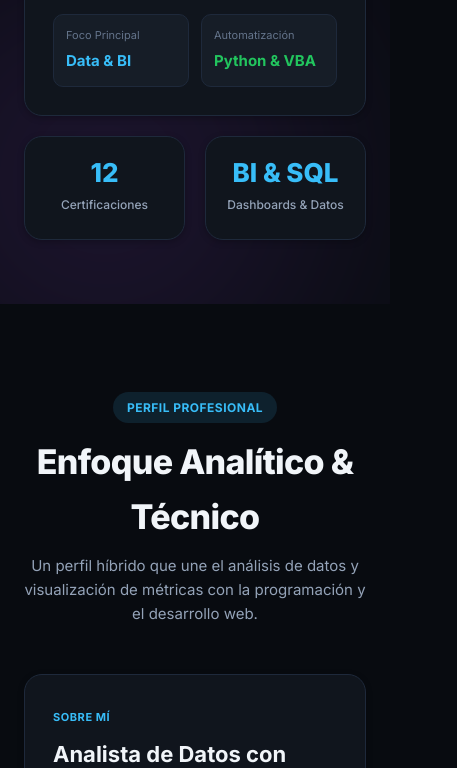
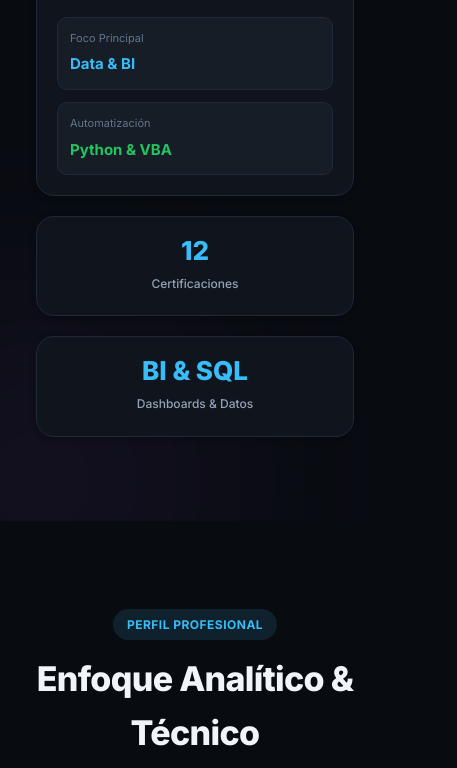
Before and after one commit to Tomasanfo/Portfolio, a plain HTML site: page index.html in a window 390 px wide. Shown: the part 1028-1796 px from the top of the page, 457 px wide, since content can reach past the window. Drawn offline with Linux system fonts and the light colour scheme.

Commit message:
Fix: corregir desborde horizontal en mobile

```diff
--- a/styles.css
+++ b/styles.css
@@ -1737,3 +1737,38 @@ html[data-theme="light"] .theme-toggle-btn .icon-sun { display: block; }
     }
     .project-bento-card { padding: 22px; }
 }
+/* ========================================
+   FIX MOBILE: evitar desbordes horizontales
+======================================== */
+html, body { max-width: 100%; overflow-x: clip; }
+
+/* 1fr = minmax(auto,1fr) deja crecer la columna con contenido nowrap; minmax(0,1fr) no */
+.hero-bento { grid-template-columns: minmax(0, 1fr) minmax(0, 1.25fr); }
+.skills-grid, .cert-compact-grid, .bento-grid-about, .mini-kpi-grid, .bento-stats-row,
+.contact-grid, .footer-grid, .project-metrics-grid { min-width: 0; }
+.cert-compact-grid { grid-template-columns: repeat(3, minmax(0, 1fr)); }
+.hero-bento > *, .hero-side-bento > *, .bento-grid-about > *, .skills-grid > *,
+.cert-compact-grid > *, .mini-kpi-grid > *, .bento-stats-row > *,
+.contact-grid > *, .footer-grid > *, .cert-compact-card { min-width: 0; }
+.cert-compact-card { max-width: 100%; }
+.mini-kpi-val, .bento-stat-num, .bento-stat-txt, .hero-info .info-item { overflow-wrap: anywhere; }
+.hero-info { flex-wrap: wrap; }
+.hero-blob { max-width: 100vw; }
+
+@media (max-width: 1024px) {
+    .hero-bento, .project-bento-card, .bento-grid-about { grid-template-columns: minmax(0, 1fr); }
+    .skills-grid, .cert-compact-grid { grid-template-columns: repeat(2, minmax(0, 1fr)); }
+}
+@media (max-width: 768px) {
+    .bento-pillars, .skills-grid, .cert-compact-grid, .contact-grid, .footer-grid,
+    .project-metrics-grid { grid-template-columns: minmax(0, 1fr); }
+    .hero-bento { padding: 20px; gap: 24px; }
+    .container, .nav-container { padding: 0 16px; }
+    .bento-box { padding: 20px; }
+    .hero-title { font-size: clamp(28px, 8.5vw, 34px); }
+    .blob-1 { width: 320px; height: 320px; right: -120px; }
+    .blob-2 { width: 280px; height: 280px; left: -100px; }
+}
+@media (max-width: 400px) {
+    .mini-kpi-grid, .bento-stats-row { grid-template-columns: minmax(0, 1fr); }
+}
```
